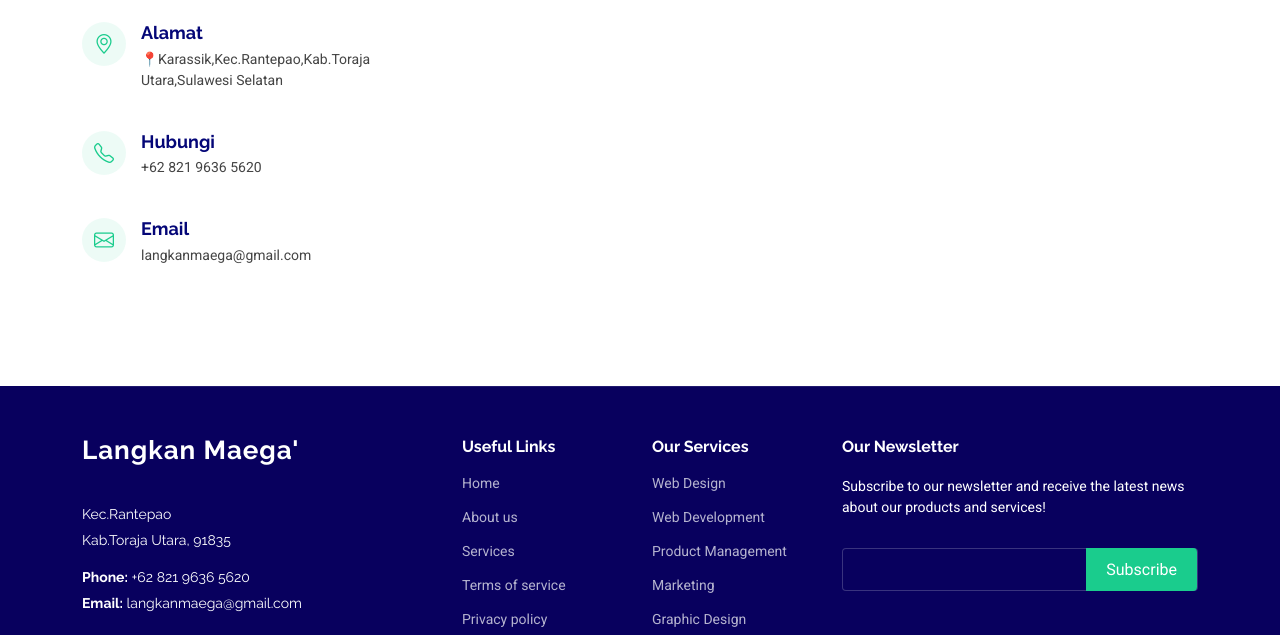
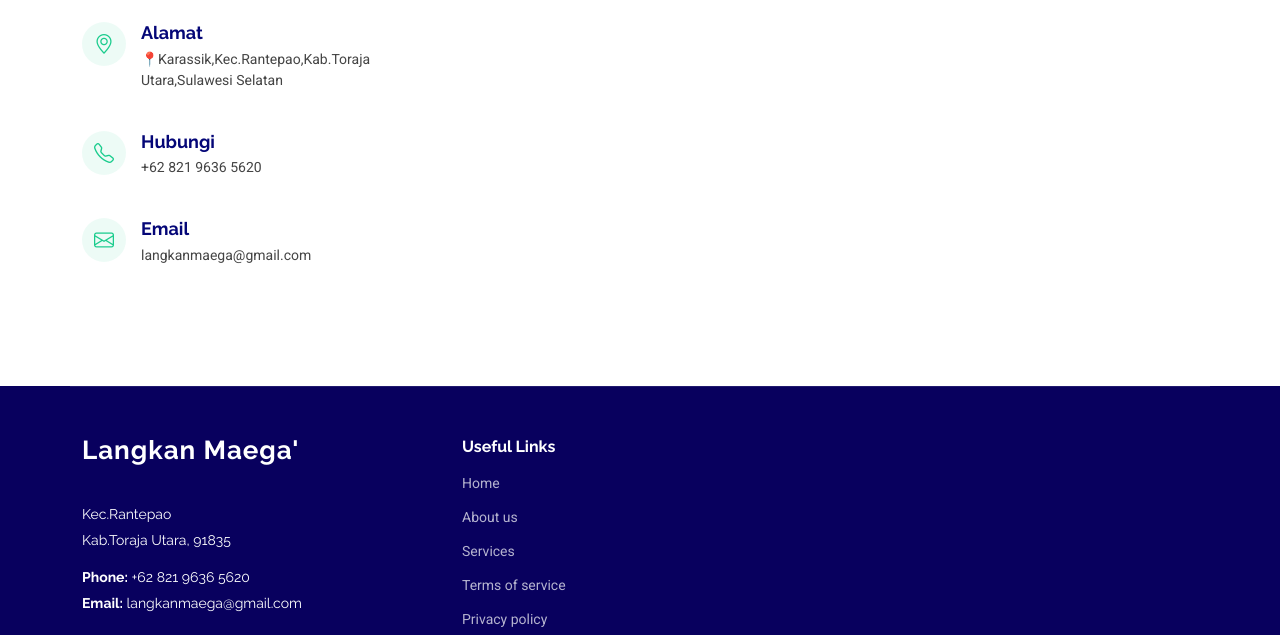
Before and after one commit to lumilime/Langkan-Maega, a plain HTML site: page index.html in a window 1280 px wide. Shown: the part 6002-6637 px from the top of the page. Drawn offline with Linux system fonts and the light colour scheme; files whose address does not match are found by name.

Commit message:
Update index.html

```diff
--- a/index.html
+++ b/index.html
@@ -932,7 +932,7 @@
           </ul>
         </div>
 
-        <div class="col-lg-2 col-md-3 footer-links">
+       <!-- <div class="col-lg-2 col-md-3 footer-links">
           <h4>Our Services</h4>
           <ul>
             <li><a href="#">Web Design</a></li>
@@ -941,9 +941,9 @@
             <li><a href="#">Marketing</a></li>
             <li><a href="#">Graphic Design</a></li>
           </ul>
-        </div>
+        </div> -->
 
-        <div class="col-lg-4 col-md-12 footer-newsletter">
+       <!-- <div class="col-lg-4 col-md-12 footer-newsletter">
           <h4>Our Newsletter</h4>
           <p>Subscribe to our newsletter and receive the latest news about our products and services!</p>
           <form action="forms/newsletter.php" method="post" class="php-email-form">
@@ -952,7 +952,7 @@
             <div class="error-message"></div>
             <div class="sent-message">Your subscription request has been sent. Thank you!</div>
           </form>
-        </div>
+        </div> -->
 
       </div>
     </div>
```
